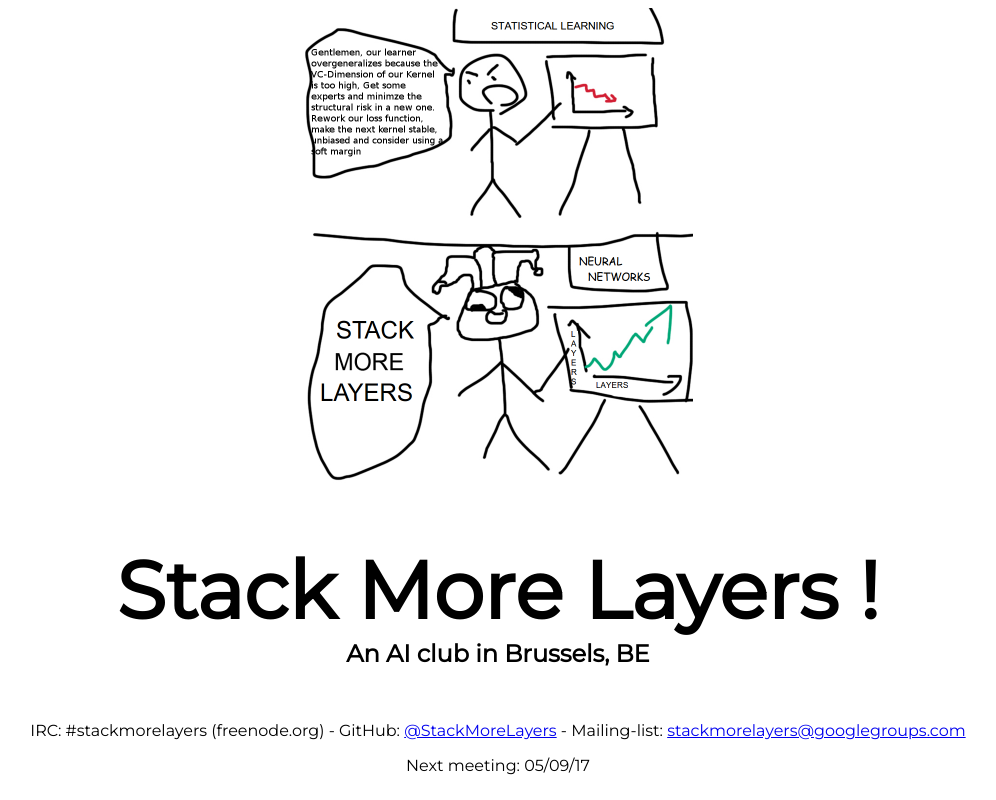
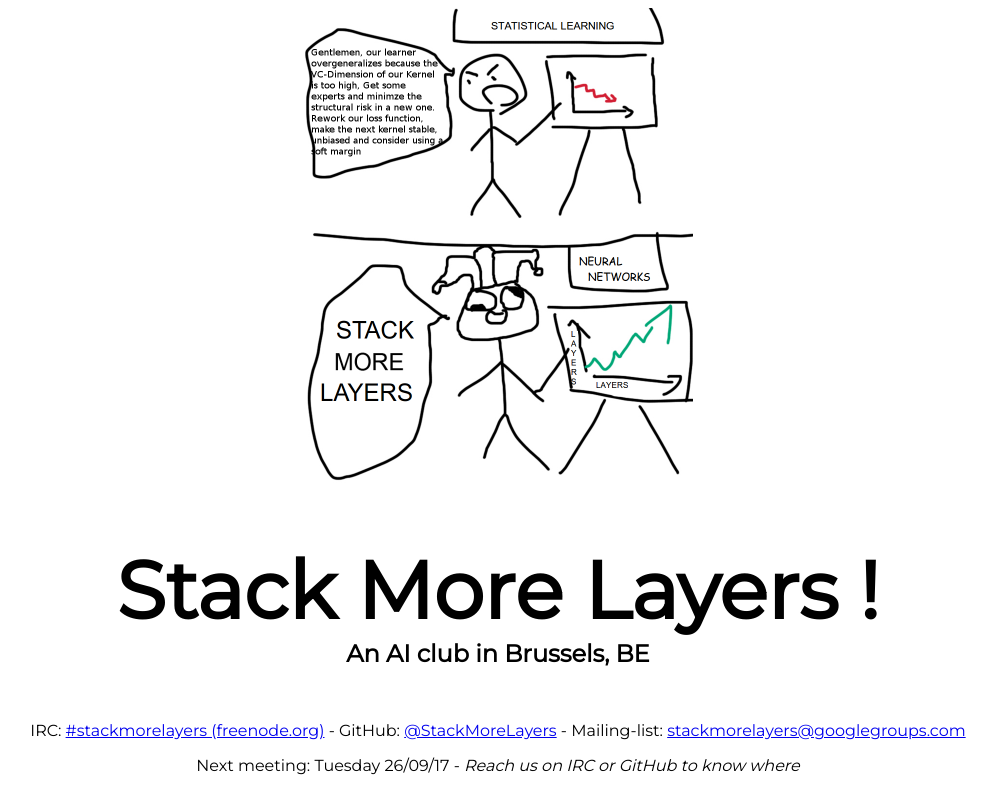
Before and after one commit to StackMoreLayers/stackmorelayers.be, a plain HTML site: page index.html in a window 1280 px wide. Shown: the whole page, without its empty margins (142-1138 px from the left). Drawn offline with Linux system fonts and the light colour scheme.

Commit message:
[update] Next meeting and contact

```diff
--- a/index.html
+++ b/index.html
@@ -38,12 +38,13 @@ h1 small {
 <content>
     <h1>Stack More Layers !<br><small>An AI club in Brussels, BE</small></h1>
     <p>
-        IRC: #stackmorelayers (freenode.org) -
+    IRC: <a href="http://webchat.freenode.net/?nick=IWantMoreLayers&channels=%23stackmorelayers">#stackmorelayers (freenode.org)</a> -
         GitHub: <a href="https://github.com/StackMoreLayers">@StackMoreLayers</a> -
         Mailing-list: <a href="https://groups.google.com/forum/#!forum/stackmorelayers">stackmorelayers@googlegroups.com</a>
     </p>
     <p>
-        Next meeting: 05/09/17
+        Next meeting: Tuesday 26/09/17 -
+        <i>Reach us on IRC or GitHub to know where</i>
     </p>
 </content>
 </body>
```
